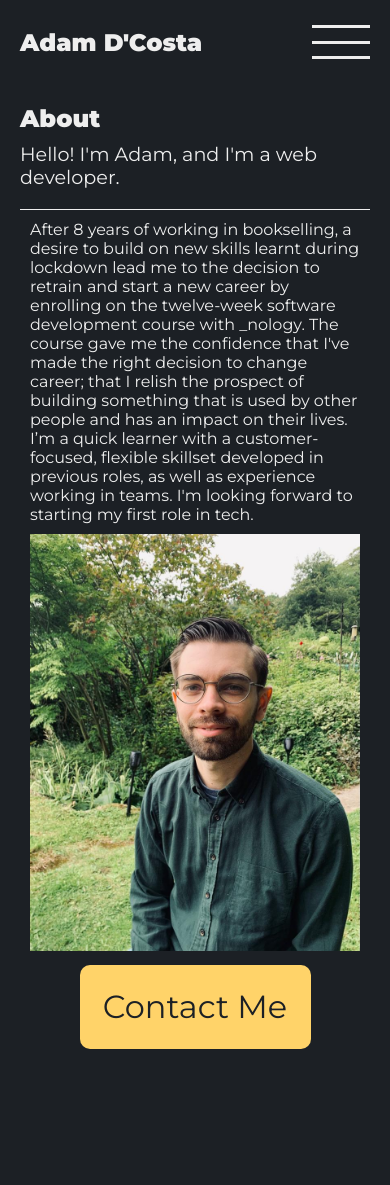
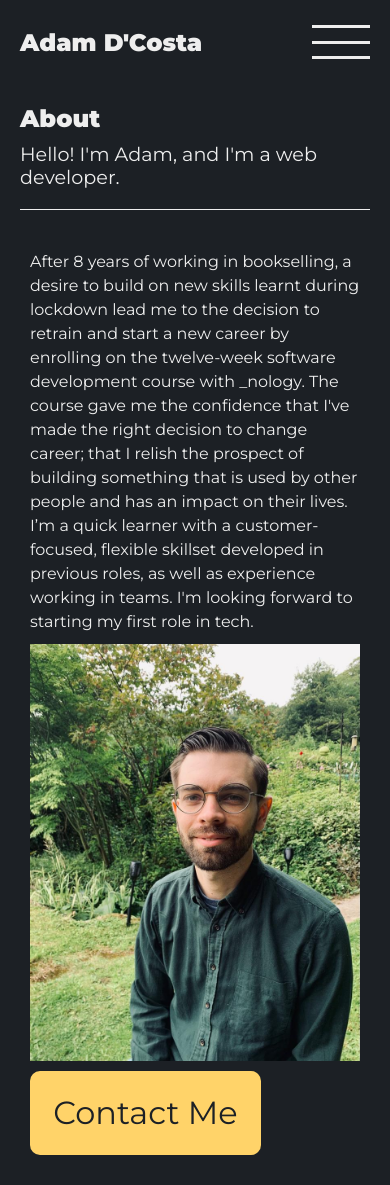
Before and after one commit to AdamDCosta/adam-dcosta-portfolio, a React (Create React App) app: page /adam-dcosta-portfolio/about in a window 390 px wide. Before the commit the page ends 1059 px from the top, so only its background shows below. Built offline with nearby package versions, Linux system fonts and the light colour scheme.

Commit message:
about page media query added

```diff
--- a/src/components/About/About.jsx
+++ b/src/components/About/About.jsx
@@ -15,11 +15,11 @@ const About = () => {
         </p>
       </div>
       <div className="about__profile">
-        <p className="about__profile--text">
+        <p className="about__profile--text about__profile--cell">
           After 8 years of working in bookselling, a desire to build on new skills learnt during lockdown lead me to the decision to retrain and start a new career by enrolling on the twelve-week software development course with _nology. The course gave me the confidence that I've made the right decision to change career; that I relish the prospect of building something that is used by other people and has an impact on their lives. I’m a quick learner with a customer-focused, flexible skillset developed in previous roles, as well as experience working in teams. I'm looking forward to starting my first role in tech.
         </p>
-        <img src={Headshot} alt="profile" className="about__profile--photo"/>
-        <div className="about__profile--button">
+        <img src={Headshot} alt="profile" className="about__profile--photo about__profile--cell"/>
+        <div className="about__profile--button about__profile--cell">
           <WorkButton viewButtonText="Contact Me" />
         </div>
       </div>
--- a/src/components/About/About.scss
+++ b/src/components/About/About.scss
@@ -33,22 +33,52 @@
   &__profile {
     border-top: 1px solid $text-primary;
     width: 100%;
-    padding: 10px 10px;
+    padding: 30px 10px;
+
+    @include tablet {
+      height: 50vh;
+      max-height: 50vh;
+      display: grid;
+      grid-template-columns: repeat(2, 1fr);
+      grid-template-rows: 2fr 1fr;
+
+    }
 
 
     &--text {
       background-color: transparent;
+      margin-top: 10px;
+      line-height: 1.5rem;
     }
 
     &--photo {
       width: 100%;
       margin: 10px 0;
+
+      @include tablet {
+        height: 95%;
+        width: auto;
+        margin-bottom: 0;
+        grid-row: 1 / 3;
+        grid-column: 2 / 3;
+        justify-self: center;
+      }
     }
 
     &--button {
       display: flex;
       justify-content: center;
       align-items: center;
+
+      @mixin tablet {
+        justify-self: center;
+      }
+    }
+
+    &--cell {
+      display: flex;
+      align-items: flex-start;
+      justify-content: flex-start;
     }
 
   }
--- a/src/components/CodeButton/CodeButton.scss
+++ b/src/components/CodeButton/CodeButton.scss
@@ -10,7 +10,7 @@
 }
 
 .code-button:hover {
-  background-color: $text-primary;
+  background-color: $color-accent;
   color: $color-secondary;
   cursor: pointer;
 }
--- a/src/components/DesktopNav/DesktopNav.jsx
+++ b/src/components/DesktopNav/DesktopNav.jsx
@@ -6,9 +6,6 @@ const DesktopNav = () => {
   return (
     <div className="nav-desktop">
       <ul className="nav-desktop__links">
-        <Link to="/" style={{ textDecoration: "none" }}>
-          <li className="nav-desktop__links--item">Home</li>
-        </Link>
         <Link
           to="/adam-dcosta-portfolio/projects"
           style={{ textDecoration: "none" }}
--- a/src/components/DesktopNav/DesktopNav.scss
+++ b/src/components/DesktopNav/DesktopNav.scss
@@ -22,12 +22,17 @@
     font-weight: 100;
     background-color: transparent;
     list-style: none;
+    padding: 10px 0;
 
 
+    &--item {
+      line-height: 10vh;
+    }
 
     &--item:hover {
-      color: $color-accent;
-      border-bottom: 1px solid $color-accent;
+        color: $color-accent;
+        border-bottom: 3px solid $color-accent;
+      }
     }
-  }
+
 }
--- a/src/components/FeaturedProjects/FeaturedProjects.jsx
+++ b/src/components/FeaturedProjects/FeaturedProjects.jsx
@@ -15,10 +15,13 @@ const FeaturedProjects = () => {
 
   return (
     <section className="featured-projects">
-      <h2 className="featured-projects__title">Work</h2>
-      <p className="featured-projects__intro">
-        Please see my recent projects below. These were all built during my time on the _nology web development course.
-      </p>
+      <div className="featured-projects__intro">
+        <h2 className="featured-projects__intro--title">Work</h2>
+        <p className="featured-projects__intro--desc">
+          Please see my recent projects below. These were all built during my time on the _nology web development course.
+        </p>
+
+      </div>
       {projectsListJSX}
     </section>
   );
--- a/src/components/FeaturedProjects/FeaturedProjects.scss
+++ b/src/components/FeaturedProjects/FeaturedProjects.scss
@@ -11,12 +11,21 @@
     justify-content: center;
   }
 
-  &__title {
+  &__intro {
+
+    width: 100%;
+
+    &--title, &--desc {
       padding: 10px;
+
+      @mixin tablet {
+        justify-self: left;
+        text-align: left;
+      }
     }
 
-  &__intro {
-    padding: 10px;
+
+    &--desc {
       margin-bottom: 20px;
       line-height: 1.2;
 
@@ -25,3 +34,5 @@
       }
     }
   }
+
+}
--- a/src/components/Header/Header.scss
+++ b/src/components/Header/Header.scss
@@ -5,6 +5,7 @@
 
   height: 90vh;
   width: 100%;
+  max-width: 1200px;
   padding: 10px;
   display: flex;
   flex-direction: column;
--- a/src/components/Nav/Nav.scss
+++ b/src/components/Nav/Nav.scss
@@ -9,6 +9,10 @@
   justify-content: space-between;
   align-items: center;
   padding: 10px 20px;
+
+  &__heading:hover {
+    color: $color-accent;
+  }
 
 
 
```
Lines whose indentation alone changed are shown as unchanged.
